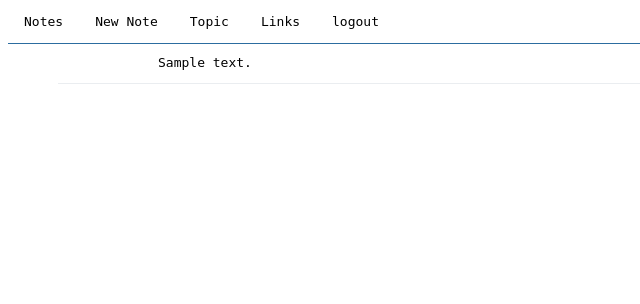
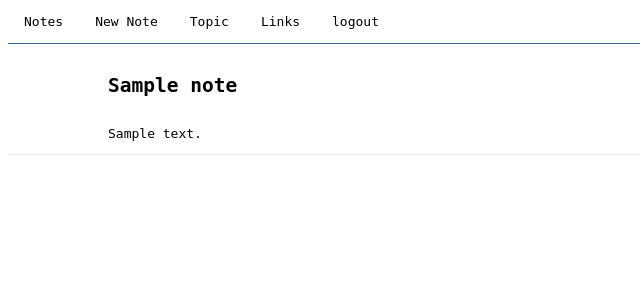
Before and after one commit to jonathanfilsaime/notebook, a Python web app: template templates/notes.html in a window 1280 px wide. Shown: the top 304 px of the page, without its empty margins (0-640 px from the left). Run offline with Jinja, Linux system fonts and the light colour scheme; the template is opened without the code that fills it: most values are stand-ins (such as "Sample title", 1, 10 or a date in 2020).

Commit message:
title and date

```diff
--- a/static/main.css
+++ b/static/main.css
@@ -185,117 +185,22 @@ textarea:focus {
 
 .chapter {
     border-bottom: 1px solid #EAEDF0;
+    width: 100%;
 }
 
-.chapter__description, .chapter__heading, .chapter__text, .chapter {
+.chapter__description, .chapter__heading, .chapter__text {
     margin-left: 50px;
     max-width: 700px;
 }
 
-/*.chapter__description {*/
-    /*-webkit-box-ordinal-group: 3;*/
-    /*-webkit-order: 2;*/
-    /*-ms-flex-order: 2;*/
-    /*order: 2;*/
-    /*max-width: 700px;*/
-/*}*/
+h2 {
+    padding-top: 50px;
+    display: inline-block;
+    margin-right: 10px;
+}
 
-/*.chapter__description {*/
-    /*!*margin-right: 24px;*!*/
-    /*!*margin-left: 24px;*!*/
-/*}*/
-
-/*.chapter__description {*/
-    /*max-width: 700px;*/
-/*}*/
-
-/*.chapter__heading {*/
-    /*margin-left: 0px;*/
-/*}*/
-/*.chapter__heading {*/
-    /*font-family: monospace;*/
-    /*text-transform: lowercase;*/
-    /*font-size: 22px;*/
-    /*line-height: 20px;*/
-    /*margin-bottom: 5px;*/
-/*}*/
-
-/*.chapter__heading {*/
-    /*font-size: 24px;*/
-/*}*/
-
-/*.chapter__description {*/
-    /*!*margin-right: 24px;*!*/
-    /*max-width: 700px;*/
-/*}*/
-
-/*.chapter__text {*/
-    /*-webkit-box-ordinal-group: 3;*/
-    /*-webkit-order: 2;*/
-    /*-ms-flex-order: 2;*/
-    /*order: 2;*/
-/*}*/
-
-/*.chapter__wrapper {*/
-    /*padding-left: 26px;*/
-    /*padding-right: 39px;*/
-/*}*/
-
-/*.chapter__wrapper {*/
-    /*display: -webkit-box;*/
-    /*display: -webkit-flex;*/
-    /*display: -ms-flexbox;*/
-    /*display: flex;*/
-/*}*/
-
-/*.chapter__wrapper {*/
-    /*-webkit-box-orient: horizontal;*/
-    /*-webkit-box-direction: reverse;*/
-    /*-webkit-flex-direction: row-reverse;*/
-    /*-ms-flex-direction: row-reverse;*/
-    /*flex-direction: row-reverse;*/
-/*}*/
-
-/*.chapters--html-and-css .chapter__wrapper {*/
-    /*!* To align with the page title *!*/
-    /*position: relative;*/
-    /*left: 12px;*/
-/*}*/
-
-/*.chapter__wrapper {*/
-    /*padding-top: 90px;*/
-    /*padding-bottom: 84px;*/
-    /*max-width: 700px;*/
-    /*margin: 0 auto;*/
-/*}*/
-
-/*.chapter__wrapper {*/
-    /*-webkit-box-align: end;*/
-    /*-webkit-align-items: flex-end;*/
-    /*-ms-flex-align: end;*/
-    /*align-items: flex-end;*/
-    /*text-align: right;*/
-/*}*/
-
-/*.chapter__wrapper {*/
-    /*padding-top: 76px;*/
-    /*padding-left: 26px;*/
-    /*padding-right: 26px;*/
-    /*padding-bottom: 69px;*/
-    /*-webkit-box-orient: vertical;*/
-    /*-webkit-box-direction: normal;*/
-    /*-webkit-flex-direction: column;*/
-    /*-ms-flex-direction: column;*/
-    /*flex-direction: column;*/
-    /*-webkit-box-align: start;*/
-    /*-webkit-align-items: flex-start;*/
-    /*-ms-flex-align: start;*/
-    /*align-items: flex-start;*/
-/*}*/
-
-
-
-
-
-
-/*@import url(http://fonts.googleapis.com/css?family=Roboto:400,100);*/
+.time{
+    padding-top: 50px;
+    display: inline-block;
+    float: right;
+}
```
